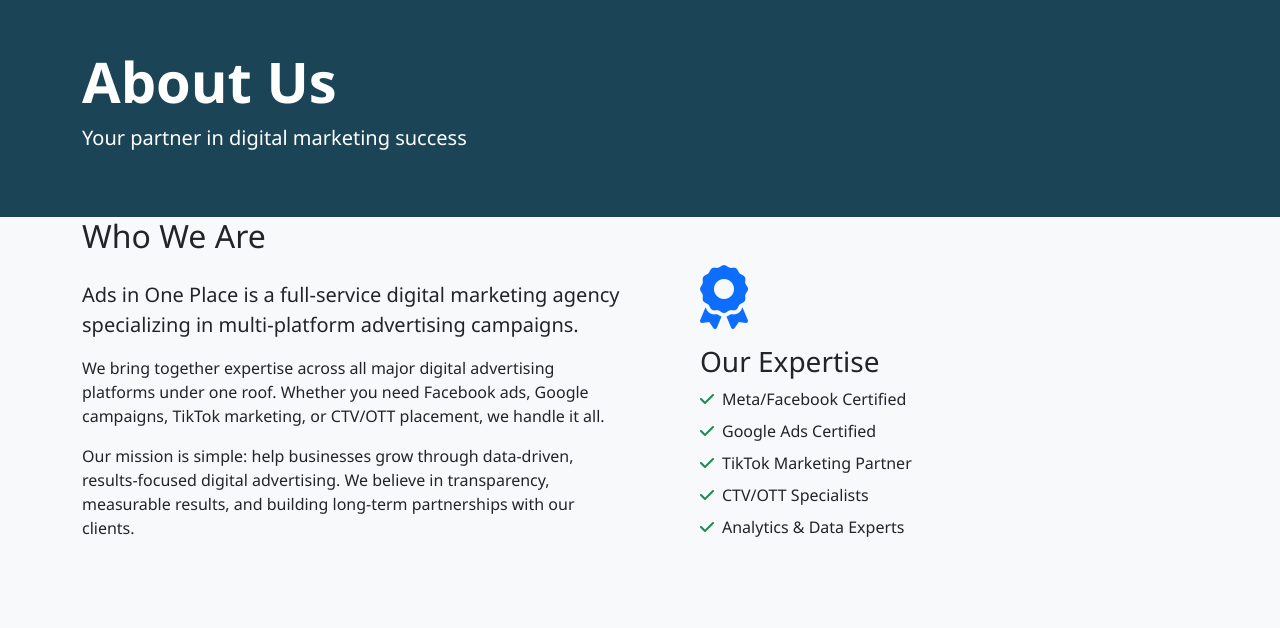
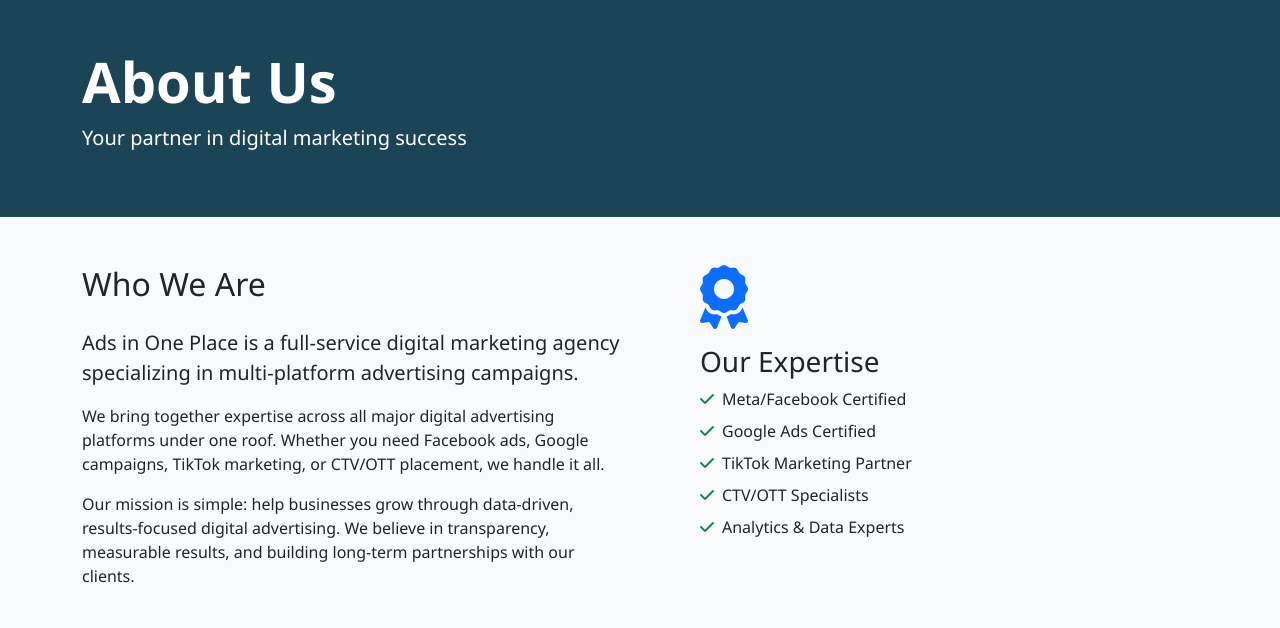
Before and after one commit to Coolbreezeondeez/adsinoneplace-website, a Django app: page /about/ in a window 1280 px wide. Shown: the part 62-690 px from the top of the page. Run offline with Django 4.2, Linux system fonts and the light colour scheme.

Commit message:
Fixed About page heading alignment

```diff
--- a/templates/core/about.html
+++ b/templates/core/about.html
@@ -17,7 +17,7 @@
     <div class="container">
         <div class="row">
             <div class="col-lg-6 mb-4">
-                <h2 class="mb-4">Who We Are</h2>
+                <h2 class="mb-4 mt-5">Who We Are</h2>
                 <p class="lead">Ads in One Place is a full-service digital marketing agency specializing in multi-platform advertising campaigns.</p>
                 <p>We bring together expertise across all major digital advertising platforms under one roof. Whether you need Facebook ads, Google campaigns, TikTok marketing, or CTV/OTT placement, we handle it all.</p>
                 <p>Our mission is simple: help businesses grow through data-driven, results-focused digital advertising. We believe in transparency, measurable results, and building long-term partnerships with our clients.</p>
```
